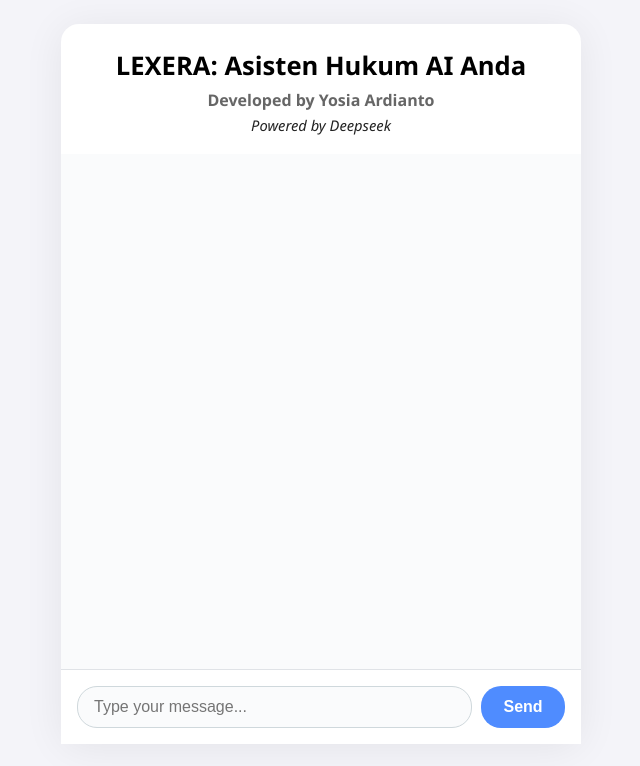
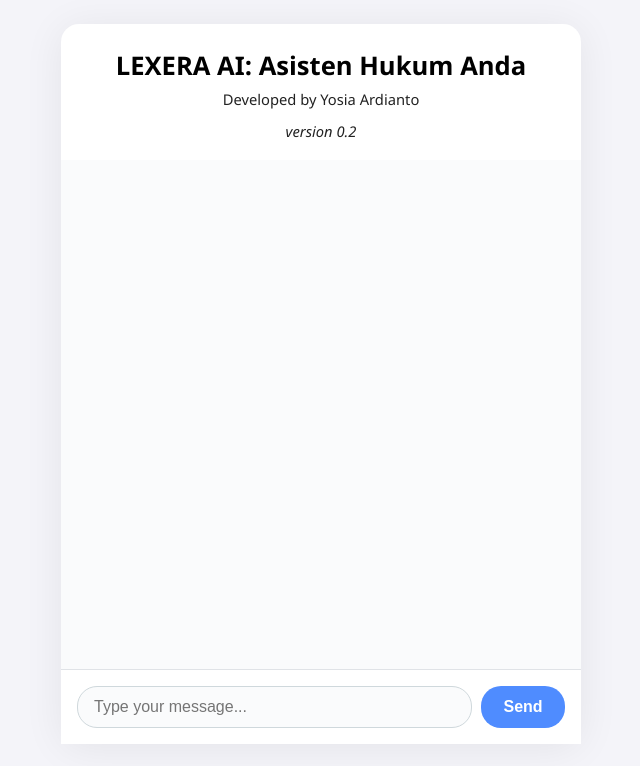
Before and after one commit to legalera/legalera.github.io, a plain HTML site: page index.html in a window 1280 px wide. Shown: the whole page, without its empty margins (319-959 px from the left). Drawn offline with nearby package versions, Linux system fonts and the light colour scheme.

Commit message:
version 0.2

```diff
--- a/index.html
+++ b/index.html
@@ -10,9 +10,9 @@
 <body>
    <div class="chat-container">
     <header>
-      <h1>LEXERA: Asisten Hukum AI Anda</h1>
-      <h4>Developed by Yosia Ardianto</h4>
-      <p><i>Powered by Deepseek</i></p>
+      <h1>LEXERA AI: Asisten Hukum Anda</h1>
+      <p>Developed by Yosia Ardianto</p>
+      <p><i>version 0.2</i></p>
     </header>
     <main id="chat"></main>
     <form class="input-row" onsubmit="return false;">
```
